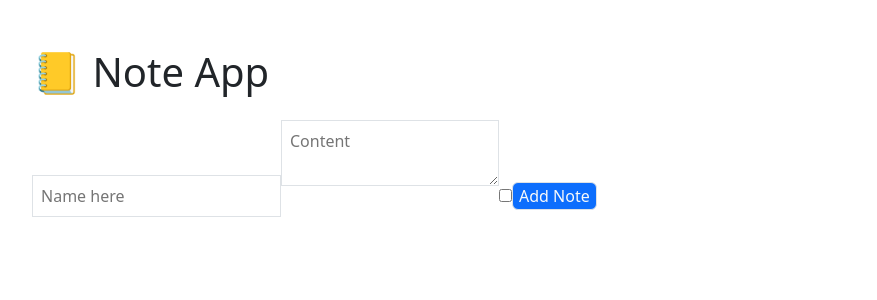
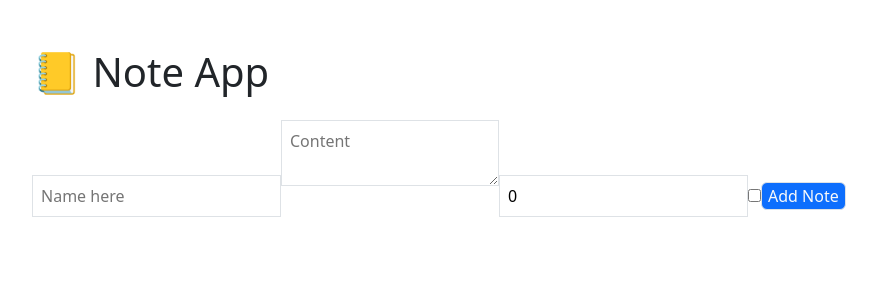
Before and after one commit to ThaiThienQuan/Note-App, a React (Vite) app: page / in a window 1280 px wide. Shown: the top 300 px of the page, without its empty margins (16-893 px from the left). Built offline with nearby package versions, Linux system fonts and the light colour scheme.

Commit message:
Done setup NoteApp with Form.tsx

```diff
--- a/src/Components/NoteForm.tsx
+++ b/src/Components/NoteForm.tsx
@@ -1,35 +1,38 @@
 import { useCallback, useState } from "react";
 import type { Note } from "../types/note";
+import { v4 as uuidv4 } from "uuid";
 interface Props {
   addNote: (note: Note) => void;
 }
 export default function NoteForm({ addNote }: Props) {
-  const [title_content, settitle_content] = useState({
+  const [dataform, setdataform] = useState({
     title: "",
     content: "",
+    price: 0,
     available: false,
   });
   const handleChange = useCallback((e) => {
     const { name, value, type, checked } = e.target;
-    settitle_content((prev) => ({
+    setdataform((prev) => ({
       ...prev,
       [name]: type == "checkbox" ? checked : value,
     }));
   }, []);
-  const handleSubmit = (e) => {
+  const handleSubmit = useCallback((e) => {
     e.preventDefault();
-    if (!title_content.title.trim() || !title_content.content.trim()) return;
+    if (!dataform.title.trim() || !dataform.content.trim()) return;
 
     const newNote: Note = {
       id: uuidv4(),
-      title,
-      content,
+      title: dataform.title,
+      content: dataform.content,
+      price: dataform.price,
       available: false,
       createAt: new Date(),
     };
     addNote(newNote);
-    settitle_content({ title: "", content: "", available: false });
-  };
+    setdataform({ title: "", content: "", price: 0, available: false });
+  }, []);
 
   return (
     <>
@@ -37,22 +40,29 @@ export default function NoteForm({ addNote }: Props) {
         <input
           className={`p-2 mb-3 border`}
           type="text"
-          value={title_content.title}
+          value={dataform.title}
           placeholder="Name here"
           name="title"
           onChange={handleChange}
         />
         <textarea
-          value={title_content.content}
+          value={dataform.content}
           placeholder="Content"
           onChange={handleChange}
           name="content"
           className={`p-2 mb-3 border`}
         ></textarea>
         <input
+          type="number"
+          name="number"
+          value={dataform.price}
+          onChange={handleChange}
+          className={`p-2 mb-3 border`}
+        />
+        <input
           type="checkbox"
           name="available"
-          checked={title_content.available}
+          checked={dataform.available}
           onChange={handleChange}
           className={`p-2 mb-3 border`}
         />
--- a/src/types/note.tsx
+++ b/src/types/note.tsx
@@ -1,6 +1,7 @@
 export interface Note{
     id: string;
     title: string;
+    content:string
     price: number;
     available:false;
     createAt:Date;
```
